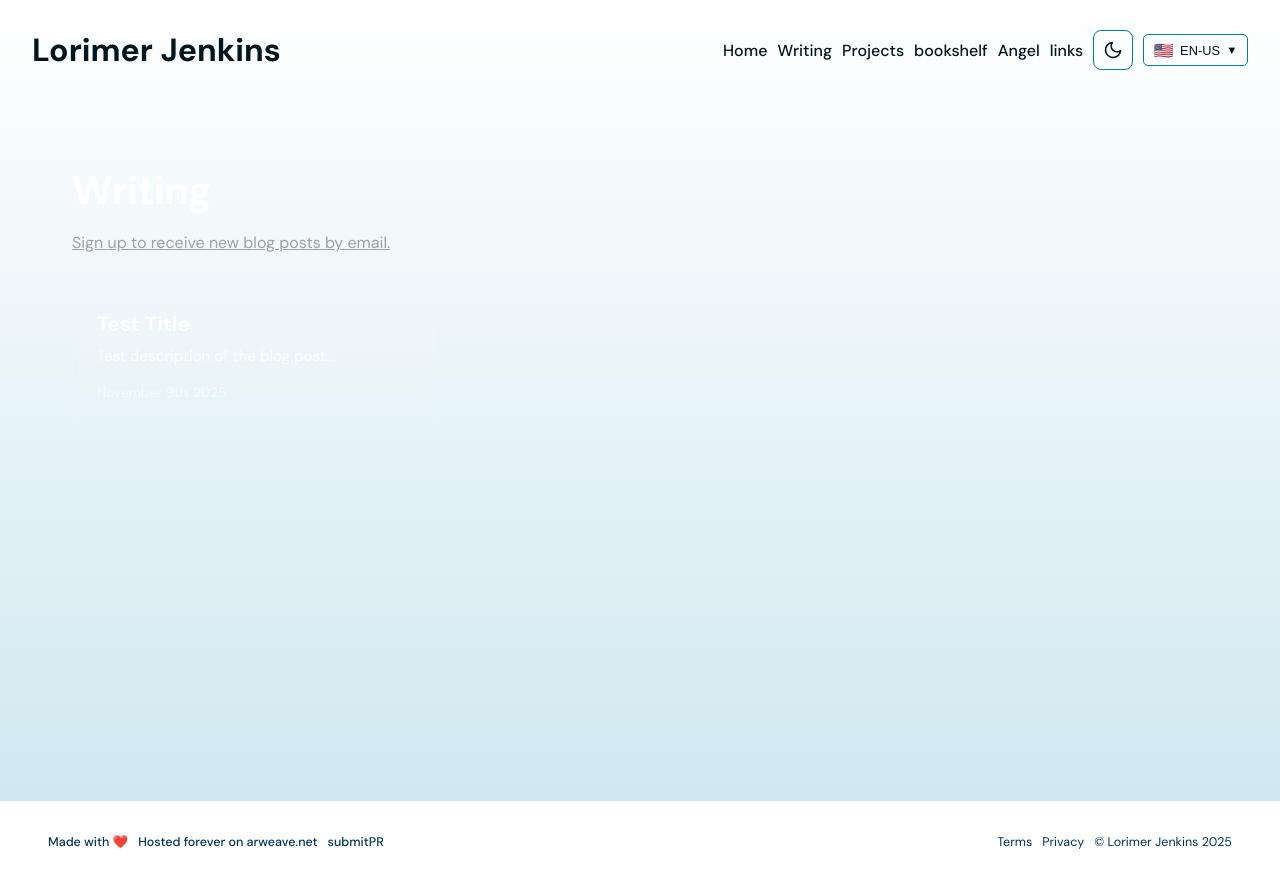
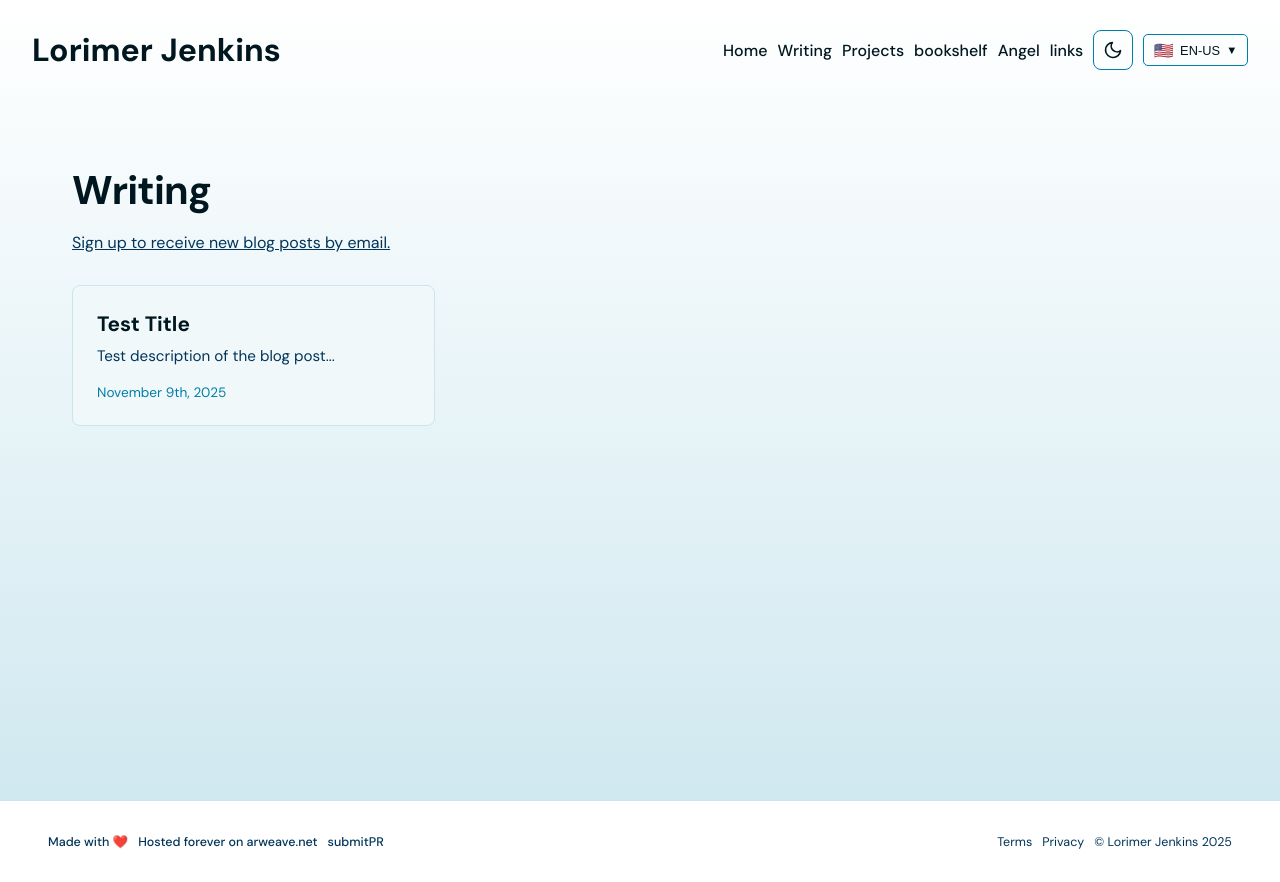
Before and after one commit to LorimerJenkins/personal-website, a Next.js app: page /writing in a window 1280 px wide. Built offline with nearby package versions, Linux system fonts and the light colour scheme.

Commit message:
feat: new colours

```diff
--- a/src/app/globals.css
+++ b/src/app/globals.css
@@ -1,7 +1,7 @@
 :root {
   /* ========================================
      DEEP SEA PALETTE
-     To change the color scheme, just update these 5 values
+     To change the color scheme, update these 5 values
      ======================================== */
   --palette-white: #ffffff;
   --palette-ink-black: #00171f;
--- a/src/app/projects/projects.module.css
+++ b/src/app/projects/projects.module.css
@@ -2,7 +2,7 @@
   display: flex;
   flex-direction: column;
   min-height: 100vh;
-  color: white;
+  color: var(--text-primary);
 }
 
 .body {
@@ -19,7 +19,7 @@
   font-weight: 600;
   margin: 0 0 2rem 0;
   letter-spacing: -0.02em;
-  color: white;
+  color: var(--text-primary);
 }
 
 .projectList {
@@ -55,7 +55,7 @@
   font-size: 2rem;
   font-weight: 600;
   margin: 0;
-  color: #e5e5e5;
+  color: var(--text-primary);
 }
 
 .projectMeta {
@@ -63,19 +63,19 @@
   align-items: center;
   gap: 0.5rem;
   font-size: 0.875rem;
-  color: #666;
+  color: var(--text-muted);
   margin: 0;
   font-weight: 400;
 }
 
 .metaDot {
   font-size: 0.5rem;
-  color: #555;
+  color: var(--text-muted);
 }
 
 .projectDescription {
   font-size: 1.125rem;
-  color: #a0a0a0;
+  color: var(--text-secondary);
   line-height: 1.7;
   margin: 0;
 }
@@ -93,15 +93,15 @@
   align-items: center;
   gap: 0.375rem;
   padding: 0.375rem 0.625rem;
-  background: rgba(255, 255, 255, 0.05);
-  border: 1px solid rgba(255, 255, 255, 0.1);
+  background: var(--surface-elevated);
+  border: 1px solid var(--border-subtle);
   border-radius: 6px;
   transition: all 0.2s ease;
 }
 
 .toolBadge:hover {
-  background: rgba(255, 255, 255, 0.1);
-  border-color: rgba(255, 255, 255, 0.2);
+  background: var(--surface);
+  border-color: var(--accent-primary);
 }
 
 .toolIcon {
@@ -112,7 +112,7 @@
 
 .toolLabel {
   font-size: 0.8125rem;
-  color: #a0a0a0;
+  color: var(--text-secondary);
   font-weight: 500;
   white-space: nowrap;
 }
@@ -134,6 +134,7 @@
   border-radius: 50%;
   overflow: hidden;
   cursor: pointer;
+  transition: opacity 0.2s ease;
 }
 
 .socialIconLink:hover {
@@ -152,7 +153,7 @@
   height: 292px;
   border-radius: 8px;
   overflow: hidden;
-  background: #fff;
+  background: var(--surface);
   flex-shrink: 0;
 }
 
@@ -162,7 +163,7 @@
 
 .noProjects {
   text-align: center;
-  color: #666;
+  color: var(--text-muted);
   font-size: 1.125rem;
   padding: 3rem;
 }
@@ -187,7 +188,7 @@
   height: 250px;
   border-radius: 8px;
   overflow: hidden;
-  background: #000;
+  background: var(--surface);
   transition:
     transform 0.2s ease,
     opacity 0.2s ease;
--- a/src/app/writing/[slug]/blog-post.module.css
+++ b/src/app/writing/[slug]/blog-post.module.css
@@ -4,7 +4,7 @@
   width: 100vw;
   min-height: 100vh;
   overflow-x: hidden;
-  color: white;
+  color: var(--text-primary);
 }
 
 .body {
@@ -18,16 +18,15 @@
 }
 
 .backLink {
-  color: white;
+  color: var(--text-secondary);
   text-decoration: none;
   margin-bottom: 2rem;
   display: inline-block;
-  opacity: 0.8;
-  transition: opacity 0.3s ease;
+  transition: color 0.3s ease;
 }
 
 .backLink:hover {
-  opacity: 1;
+  color: var(--accent-primary);
 }
 
 .article {
@@ -37,17 +36,19 @@
 .title {
   font-size: 2.5rem;
   margin-bottom: 0.5rem;
+  color: var(--text-primary);
 }
 
 .date {
   font-size: 0.9rem;
-  opacity: 0.6;
+  color: var(--text-muted);
   margin-bottom: 2rem;
 }
 
 .content {
   font-size: 1.1rem;
   line-height: 1.8;
+  color: var(--text-secondary);
 }
 
 .content p {
--- a/src/app/writing/writing.module.css
+++ b/src/app/writing/writing.module.css
@@ -4,7 +4,7 @@
   width: 100vw;
   min-height: 100vh;
   overflow-x: hidden;
-  color: white;
+  color: var(--text-primary);
 }
 
 .body {
@@ -25,18 +25,21 @@
   font-weight: 600;
   margin: 0 0 1rem 0;
   letter-spacing: -0.02em;
+  color: var(--text-primary);
 }
 
 .subStack {
-  color: #a0a0a0;
+  color: var(--text-secondary);
   text-decoration: underline;
   margin-bottom: 2rem;
   font-size: 1rem;
   width: fit-content;
+  transition: color 0.2s ease;
 }
 
 .subStack:hover {
   opacity: 0.7;
+  color: var(--accent-primary);
 }
 
 .blogList {
@@ -47,12 +50,12 @@
 }
 
 .blogCard {
-  background: rgba(255, 255, 255, 0.05);
-  border: 1px solid rgba(255, 255, 255, 0.1);
+  background: var(--surface-elevated);
+  border: 1px solid var(--border-subtle);
   border-radius: 8px;
   padding: 1.5rem;
   text-decoration: none;
-  color: white;
+  color: var(--text-primary);
   transition: all 0.3s ease;
   cursor: pointer;
   display: flex;
@@ -60,19 +63,22 @@
 }
 
 .blogCard:hover {
-  background: rgba(255, 255, 255, 0.1);
+  background: var(--surface);
+  border-color: var(--accent-primary);
   transform: translateY(-4px);
+  box-shadow: 0 8px 24px var(--shadow);
 }
 
 .blogTitle {
   font-size: 1.3rem;
   margin: 0 0 0.5rem 0;
   line-height: 1.3;
+  color: var(--text-primary);
 }
 
 .blogExcerpt {
   font-size: 0.95rem;
-  opacity: 0.8;
+  color: var(--text-secondary);
   margin: 0 0 1rem 0;
   line-height: 1.5;
   flex: 1;
@@ -80,7 +86,7 @@
 
 .blogDate {
   font-size: 0.85rem;
-  opacity: 0.6;
+  color: var(--text-muted);
 }
 
 /* Responsive - Large Tablet */
```
